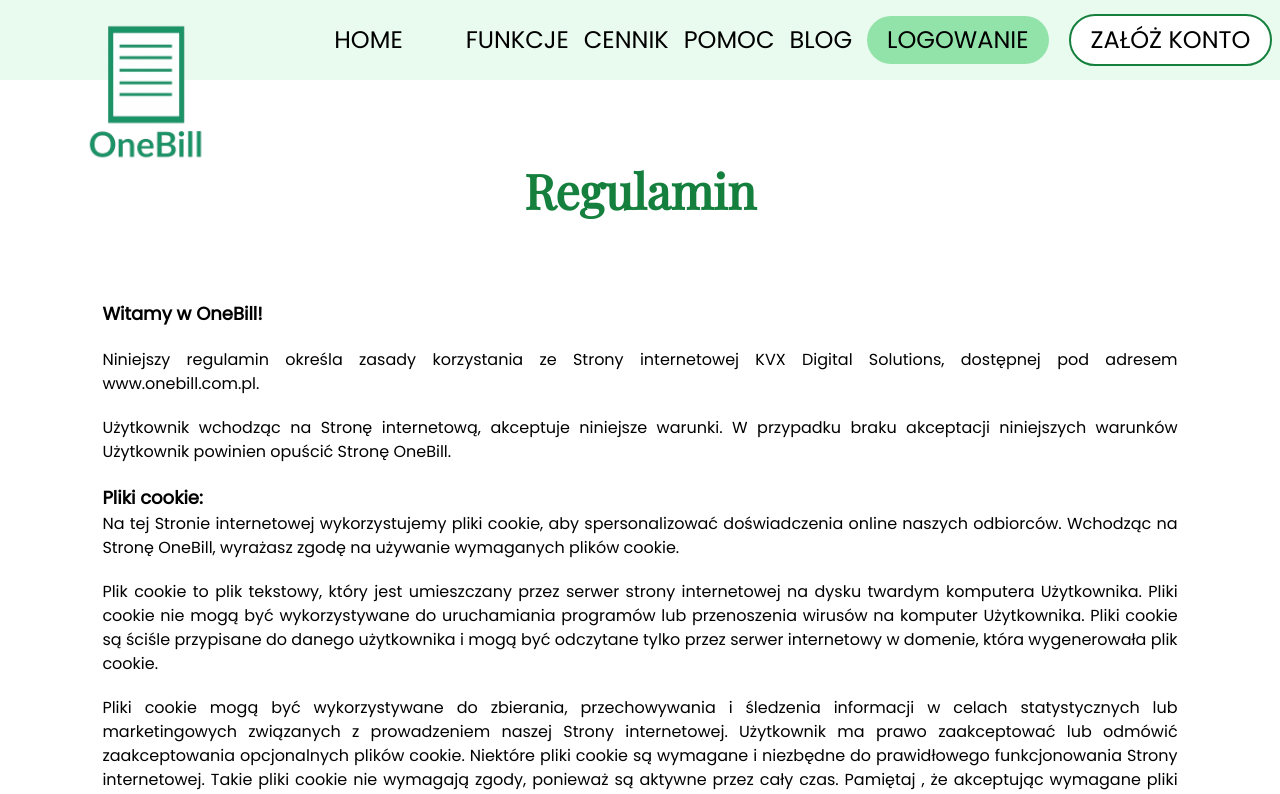
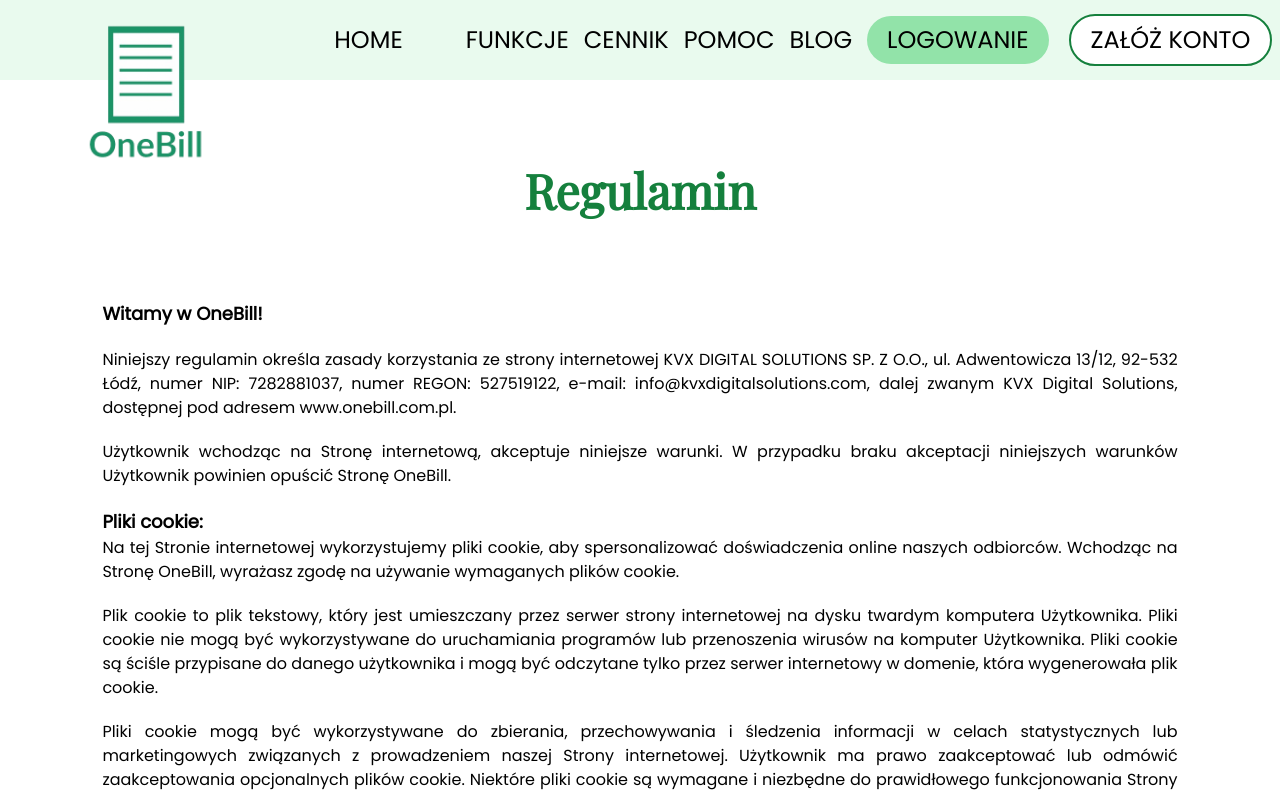
Before and after one commit to Tommy3DE/TheBill, a React (Vite) app: page /regulamin in a window 1280 px wide. Shown: the top 794 px of the page. Built offline with nearby package versions, Linux system fonts and the light colour scheme.

Commit message:
zmiana regulaminu

```diff
--- a/src/layout/pages/Stopka/Regulamin.tsx
+++ b/src/layout/pages/Stopka/Regulamin.tsx
@@ -12,9 +12,7 @@ const Regulamin = () => {
         <h2 className="text-lg font-black mb-5">Witamy w OneBill!</h2>
         <div className="text-justify">
           <p className="mb-5">
-            Niniejszy regulamin określa zasady korzystania ze Strony
-            internetowej KVX Digital Solutions, dostępnej pod adresem
-            www.onebill.com.pl.
+          Niniejszy regulamin określa zasady korzystania ze strony internetowej KVX DIGITAL SOLUTIONS SP. Z O.O., ul. Adwentowicza 13/12, 92-532 Łódź, numer NIP: 7282881037, numer REGON: 527519122, e-mail: info@kvxdigitalsolutions.com, dalej zwanym KVX Digital Solutions, dostępnej pod adresem www.onebill.com.pl.
           </p>
           <p className="mb-5">
             Użytkownik wchodząc na Stronę internetową, akceptuje niniejsze
```
